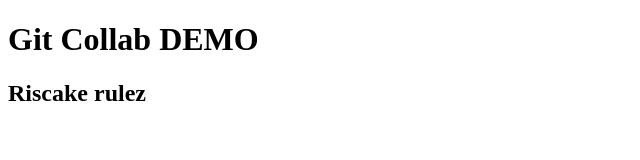
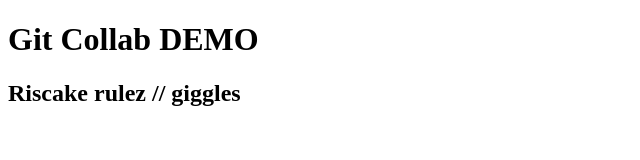
Before and after one commit to c4trisk/git-collab-demo, a plain HTML site: page index.html in a window 1280 px wide. Shown: the whole page, without its empty margins (0-640 px from the left). Drawn offline with Linux system fonts and the light colour scheme.

Commit message:
changed h2

```diff
--- a/index.html
+++ b/index.html
@@ -8,6 +8,6 @@
 </head>
 <body>
   <h1>Git Collab DEMO</h1>
-  <h2>Riscake rulez</h2>
+  <h2>Riscake rulez // giggles</h2>
 </body>
 </html>
```
